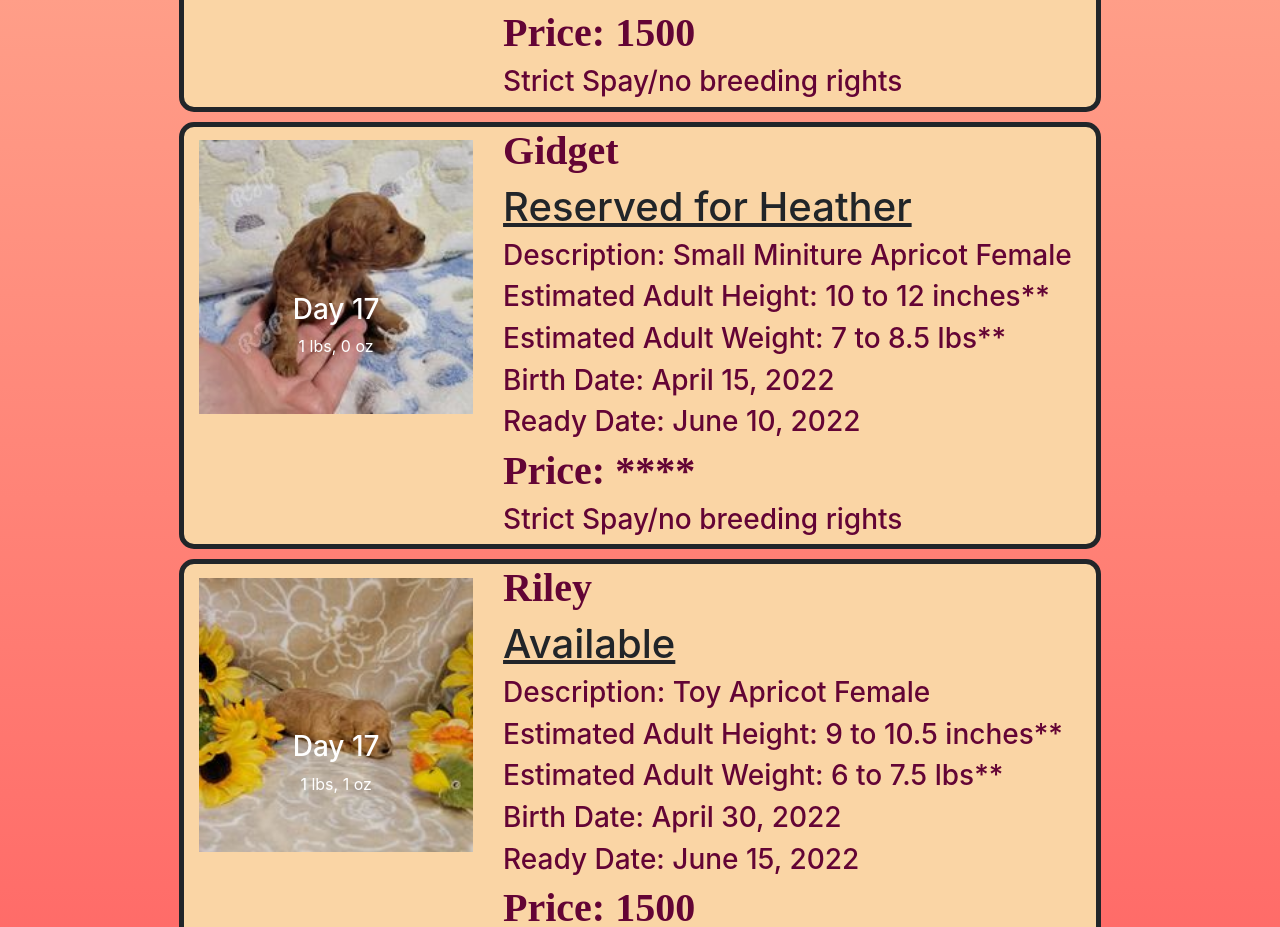
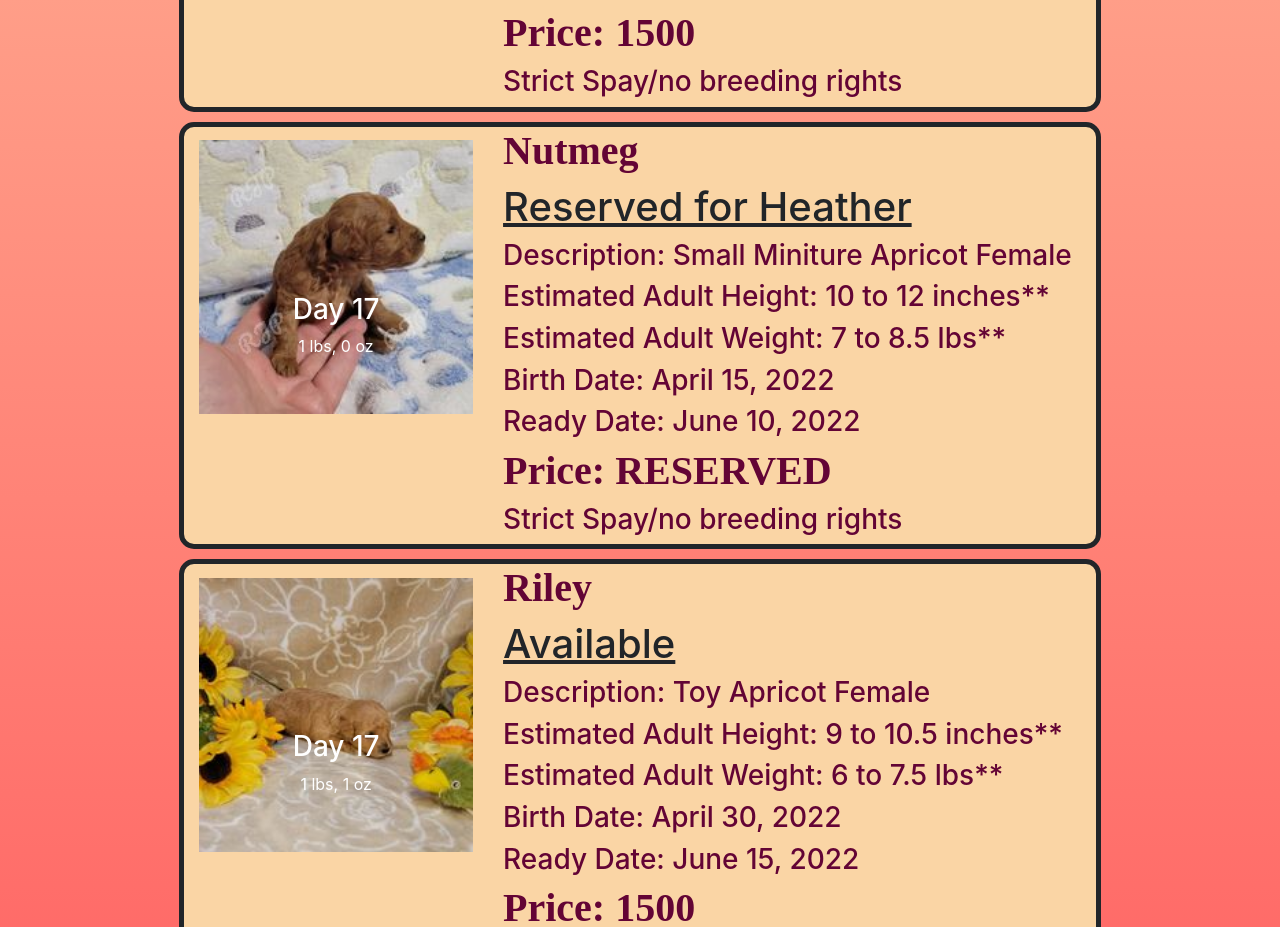
Before and after one commit to ingrambc/Holly-s-Poodle-Page, a React (Create React App) app: page /rigbyjasperpoodles/AvailablePuppies in a window 1280 px wide. Shown: the part 1040-1967 px from the top of the page. Built offline with nearby package versions, Linux system fonts and the light colour scheme.

Commit message:
changed Gidget to Nutmeg

```diff
--- a/src/pages/AvailablePuppies.js
+++ b/src/pages/AvailablePuppies.js
@@ -191,14 +191,14 @@ function AvailablePuppies() {
           </Col>
           <Col md="8">
             <PuppyInfo
-              name="Gidget"
+              name="Nutmeg"
               status="Reserved for Heather"
               desc = "Small Miniture Apricot Female"
               height = "10 to 12 inches"
               weight = "7 to 8.5 lbs"
               birth= "April 15, 2022"
               ready= "June 10, 2022"
-              price = "****"
+              price = "RESERVED"
               contract = "Strict Spay/no breeding rights"
              />
           </Col>
```
